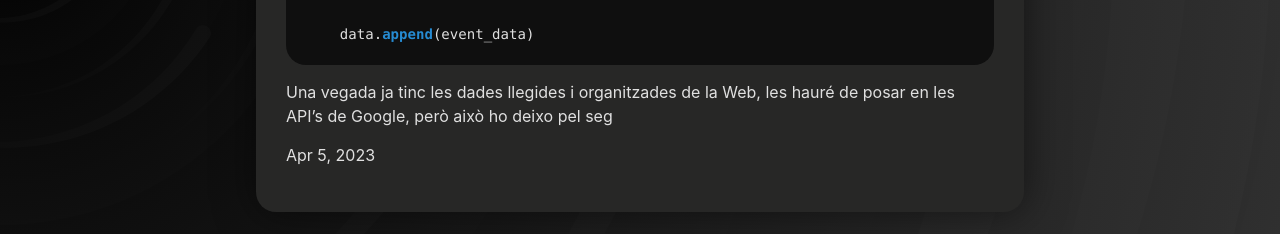
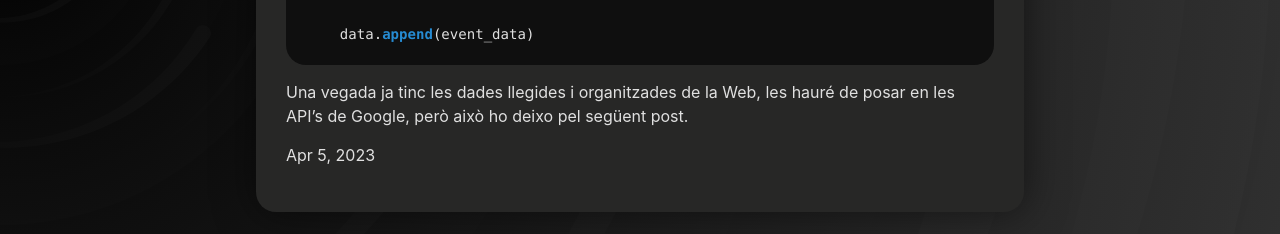
Before and after one commit to Guerauu/Guerauu.github.io, a Jekyll site: the page built from Projectes/projectes.html, in a window 1280 px wide and 900 px high, scrolled down 3272 px. Shown: the part 663-897 px from the top of the window. Built offline with Jekyll 4.4.1, drawn with Linux system fonts in a browser that asks for light colours.

Commit message:
final post1

````diff
--- a/_posts/2023-04-05-AutoTask_v3.md
+++ b/_posts/2023-04-05-AutoTask_v3.md
@@ -141,4 +141,4 @@ for event in events:
     data.append(event_data)
 ```
 
-Una vegada ja tinc les dades llegides i organitzades de la Web, les hauré de posar en les API's de Google, però això ho deixo pel seg
+Una vegada ja tinc les dades llegides i organitzades de la Web, les hauré de posar en les API's de Google, però això ho deixo pel següent post.
````
